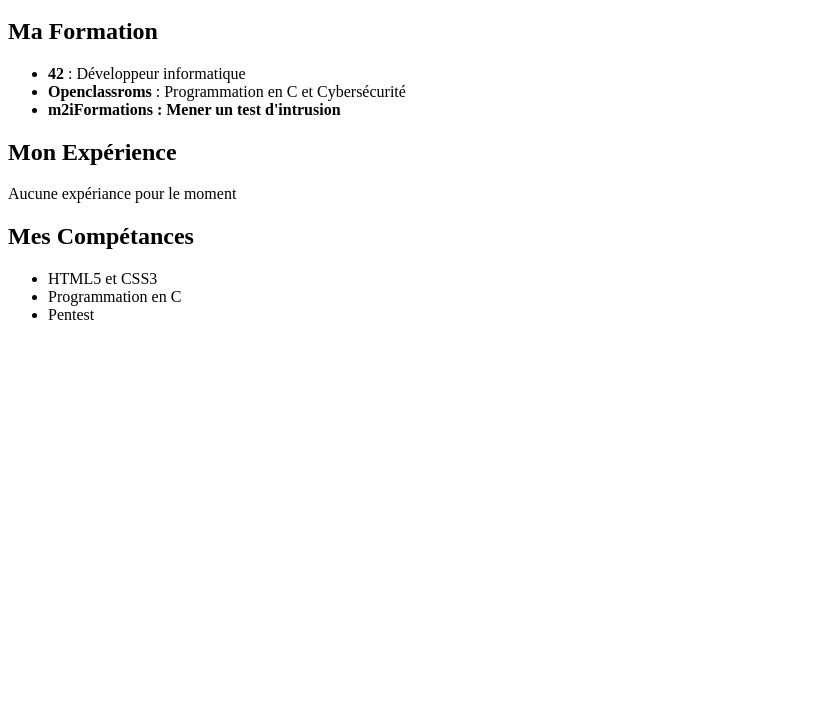
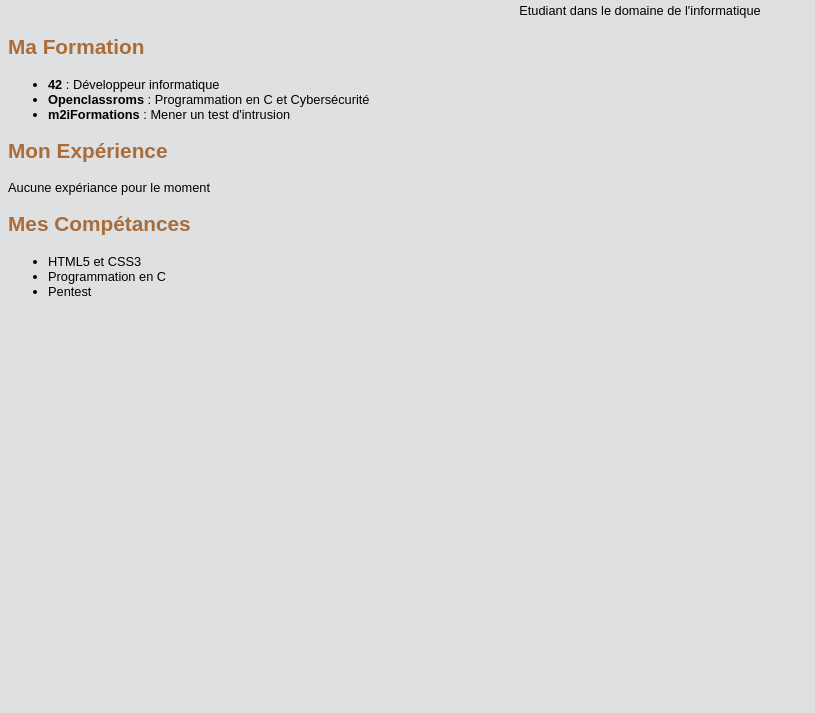
Before and after one commit to mouradatg/courses-cv, a plain HTML site: page index.html in a window 1280 px wide. Shown: the part 87-800 px from the top of the page, without its empty margins (0-815 px from the left). Drawn offline with Linux system fonts and the light colour scheme.

Commit message:
Instalation Css et Formatage du texte

```diff
--- a/index.html
+++ b/index.html
@@ -3,23 +3,26 @@
 	<head>
 		<!-- En tête de la page -->
 		<meta charset="utf-8">
+		<link rel="stylesheet" href="style.css">
 		<title>CV exemple de Mourad ATTIG</title>
 	</head>
 
 	<body>
+		<!-- Corps de la page -->
+		<div class="bloc_principal">
 			<section>
 				<h1>Mourad ATTIG</h1>
 
-			<p>Etudiant dans le domaine de l'informatique</p>
+				<p class="titre">Etudiant dans le domaine de l'informatique</p>
 			</section>
 
 			<section>
 				<h2>Ma Formation</h2>
 
 				<ul>
-				<li><strong>42</strong> : Développeur informatique</li>
-				<li><strong>Openclassroms</strong> : Programmation en C et Cybersécurité</li>
-				<li><strong>m2iFormations : Mener un test d'intrusion</strong></li>
+					<li><strong><a href="https://www.42.fr/">42</a></strong> : Développeur informatique</li>
+					<li><strong><a href="https://openclassrooms.com/fr/">Openclassroms</a></strong> : Programmation en C et Cybersécurité</li>
+					<li><strong><a href="https://www.m2iformation.fr/">m2iFormations</a></strong> : Mener un test d'intrusion</li>
 				</ul>
 			</section>
 
@@ -38,7 +41,7 @@
 					<li>Pentest</li>
 				</ul>
 			</section>
-
+		</div>
 	</body>
 
 </html>
--- /dev/null
+++ b/style.css
@@ -0,0 +1,52 @@
+/*
+style.css
+---------------
+
+Par Mourad Attig
+*/
+
+/*	-----------------------------
+	Globale
+	-----------------------------*/
+	body {
+		background-color: #DEE0E2;
+	}
+
+/*	-----------------------------
+	Les Typologie
+	-----------------------------*/
+	body {
+		font-family: Arial, sans-serif;
+	}
+
+	h1 {
+		font-size: 2em;
+	}
+
+	h2 {
+		font-size: 1.3em;
+		color: #AA6C39
+	}
+
+	p, li {
+		font-size: 0.8em;
+	}
+
+/*	-----------------------------
+	Titre de la page
+	-----------------------------*/
+	h1, .titre{
+		text-align: center;
+	}
+
+/*	-----------------------------
+	Liens
+	-----------------------------*/
+	a {
+		color: black;
+		text-decoration: none;
+	}
+
+	a:hover {
+		color: #550000;
+	}
```
Lines whose indentation alone changed are shown as unchanged.
